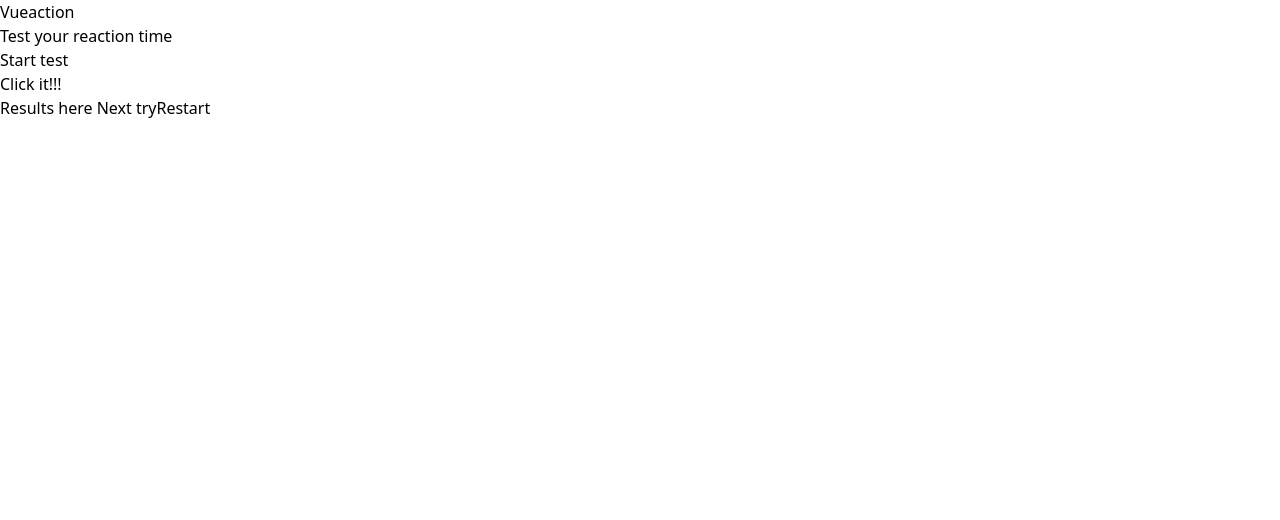
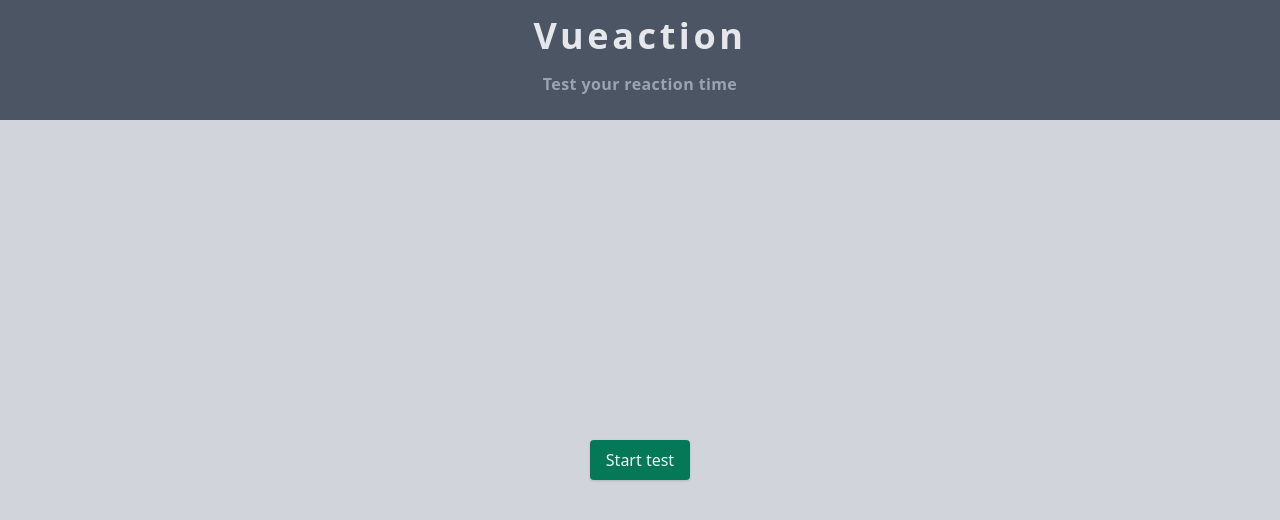
Before and after one commit to matheuslemke/vuaction, a Nuxt app: page / in a window 1280 px wide. Shown: the top 520 px of the page. Built offline with nearby package versions, Linux system fonts and the light colour scheme.

Commit message:
feat: start reaction test an wait for screen

```diff
--- /dev/null
+++ b/components/MainHeader.vue
@@ -0,0 +1,12 @@
+<template>
+  <div id="header" class="bg-gradient-to-b bg-gray-600 pb-6">
+    <div
+      class="min-w-full text-center text-gray-200 text-4xl font-bold tracking-widest leading-loose"
+    >
+      Vueaction
+    </div>
+    <div class="min-w-full text-center text-gray-400 font-bold tracking-wide">
+      Test your reaction time
+    </div>
+  </div>
+</template>
--- a/pages/index.vue
+++ b/pages/index.vue
@@ -1,13 +1,25 @@
 <template>
-  <div>
-    <h1>Vueaction</h1>
-    <div v-if="!testStarted">
-      <h4>Test your reaction time</h4>
-      <button @click="testStarted = true">Start test</button>
+  <div class="min-h-screen flex flex-col">
+    <MainHeader />
+    <div
+      v-if="!testStarted"
+      class="bg-gray-300 flex text-center items-center place-content-center centered"
+    >
+      <button
+        class="bg-green-700 hover:bg-green-900 text-gray-100 py-2 px-4 rounded shadow"
+        @click="testStarted = true"
+      >
+        Start test
+      </button>
     </div>
-    <div v-if="testStarted">Wait for green</div>
-    <div>Click it!!!</div>
-    <div>
+    <div v-if="testStarted" class="cursor-pointer" @click="guessClick">
+      <div
+        class="bg-red-500 flex text-center text-3xl text-gray-100 tracking-widest leading-loose items-center place-content-center centered"
+      >
+        Wait for green
+      </div>
+    </div>
+    <div v-if="shouldShowResults">
       Results here
       <button>Next try</button>
       <button>Restart</button>
@@ -17,13 +29,27 @@
 
 <script lang="ts">
 import Vue from 'vue'
+import MainHeader from '../components/MainHeader.vue'
 
 export default Vue.extend({
   name: 'IndexPage',
+  components: { MainHeader },
   data() {
     return {
       testStarted: false,
+      shouldShowResults: false,
     }
+  },
+  methods: {
+    guessClick: () => {
+      console.log('asdada')
+    },
   },
 })
 </script>
+
+<style>
+.centered {
+  min-height: calc(100vh - 120px);
+}
+</style>
```
